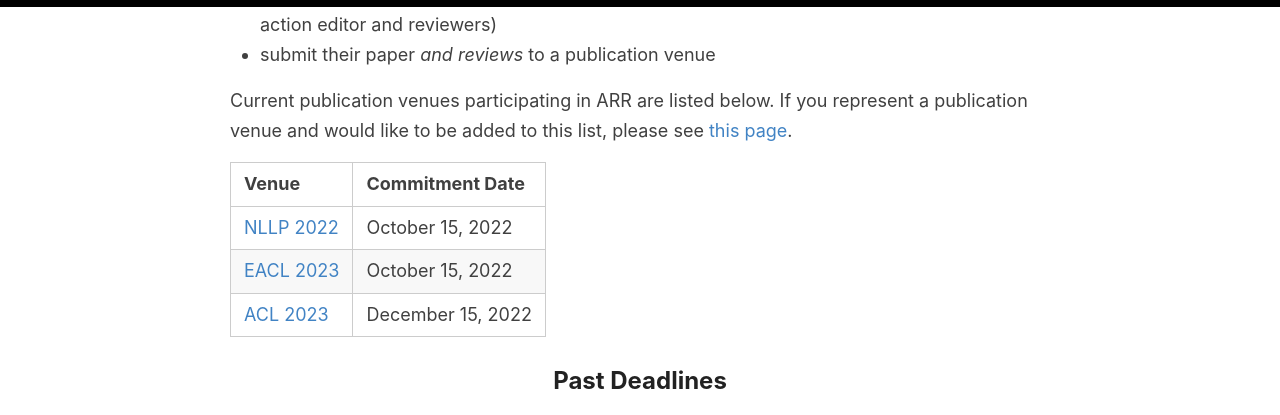
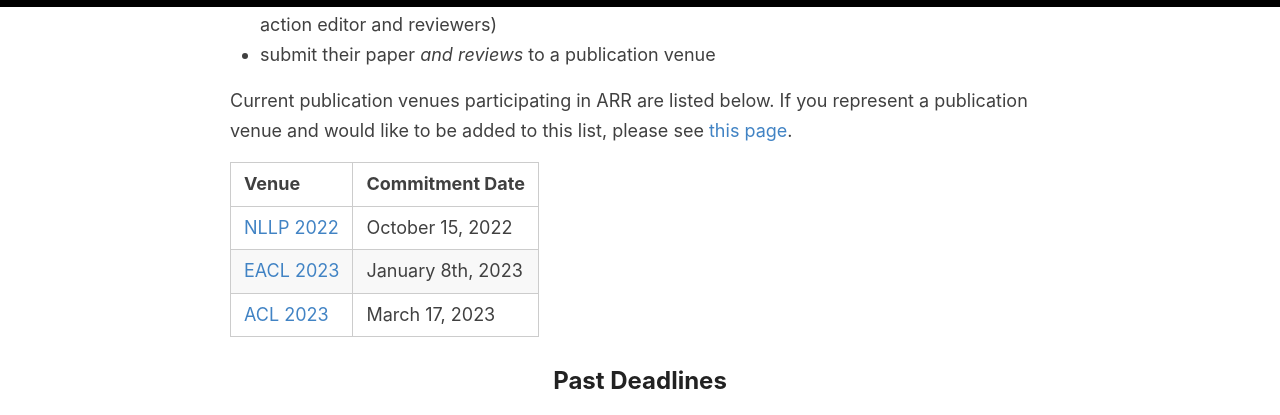
Before and after one commit to amitmerchant1990/reverie, a Jekyll site: the page built from dates.md, in a window 1280 px wide and 900 px high, scrolled down 579 px. Shown: the top 415 px of the window. Built offline with Jekyll 4.4.1, drawn with Linux system fonts in a browser that asks for light colours.

Commit message:
Update dates.md

```diff
--- a/dates.md
+++ b/dates.md
@@ -22,8 +22,8 @@
 | Venue | Commitment Date |
 |---------------------|------------|
 | [NLLP 2022](https://nllpw.org/) | October 15, 2022 |
-| [EACL 2023](https://2023.eacl.org/) | October 15, 2022 |
-| [ACL 2023](https://2023.aclweb.org/calls/main_conference/) | December 15, 2022 |
+| [EACL 2023](https://2023.eacl.org/) | January 8th, 2023 |
+| [ACL 2023](https://2023.aclweb.org/calls/main_conference/) | March 17, 2023 |
 
 
 
```
